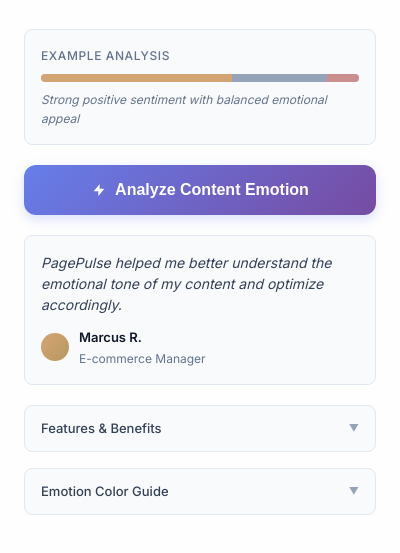
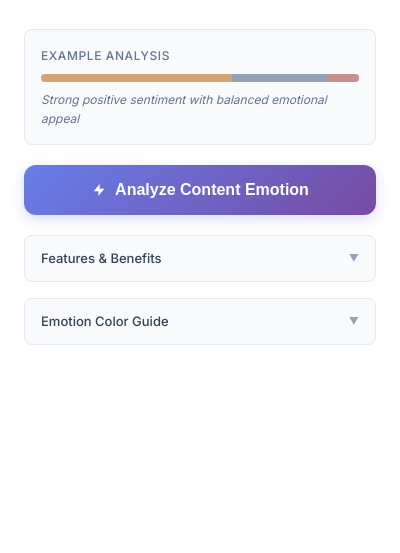
Before and after one commit to Himanshuranjan30/whatmypagefeeling, a browser extension: page src/popup/popup.html in a window 400 px wide. Shown: the part 209-762 px from the top of the page. Drawn offline with Linux system fonts and the light colour scheme.

Commit message:
Remove testimonial to ensure full Chrome Web Store compliance

```diff
--- a/src/popup/popup.html
+++ b/src/popup/popup.html
@@ -45,17 +45,7 @@
         <div class="loading-spinner" id="loadingSpinner" aria-hidden="true"></div>
       </button>
 
-      <!-- Minimal professional testimonial -->
-      <div class="testimonial-minimal">
-        <p class="quote">PagePulse helped me better understand the emotional tone of my content and optimize accordingly.</p>
-        <div class="author-minimal">
-          <div class="author-avatar"></div>
-          <div class="author-info">
-            <span class="name">Marcus R.</span>
-            <span class="role">E-commerce Manager</span>
-          </div>
-        </div>
-      </div>
+
 
       <div class="status-message" id="statusMessage" role="status" aria-live="polite"></div>
 
```
Also changed, not shown: dist/src/popup/popup.html.
